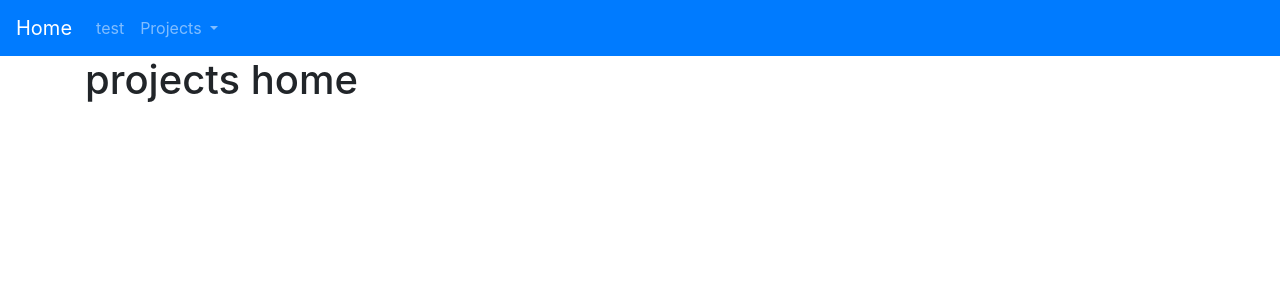
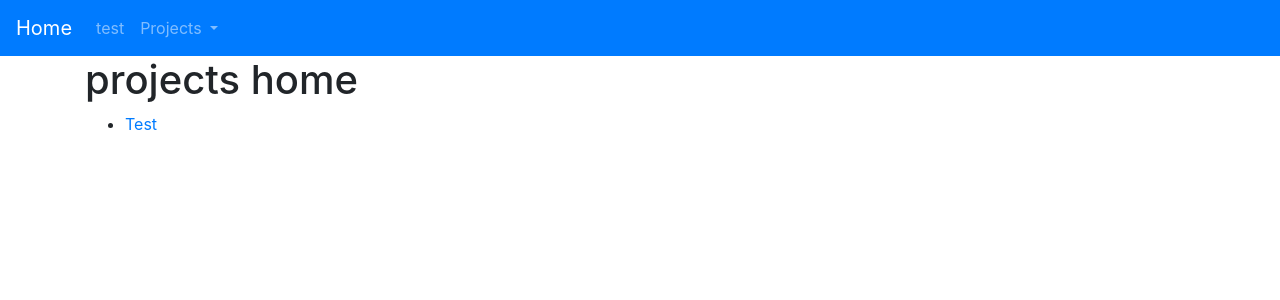
Before and after one commit to ryan-shah/ryan-shah.github.io, a Jekyll site: the page built from projects/index.html, in a window 1280 px wide. Shown: the top 300 px of the page. Built offline with Jekyll 4.4.1, drawn with Linux system fonts in a browser that asks for light colours; nearby versions of some CDN libraries; library files that are not in the unit come from our copies.

Commit message:
changed things to post

```diff
--- a/_layouts/default.html
+++ b/_layouts/default.html
@@ -23,9 +23,9 @@
 				</a>
 				<div class="dropdown-menu" aria-labelledby="navbarDropdown">
 					<a class="dropdown-item" href="/projects/">Projects Home</a>
-					{% for proj in site.posts %}
+					{% for post in site.posts %}
 					<div class="dropdown-divider"></div>
-					<a class="dropdown-item" href="{{ proj.url }}">{{ proj.title }}</a>
+					<a class="dropdown-item" href="{{ post.url }}">{{ post.title }}</a>
 					{% endfor %}
 				</div>
 			</li>
--- a/projects/index.html
+++ b/projects/index.html
@@ -6,7 +6,7 @@ title: projects home
 <h1> {{ page.title }} </h1>
 
 <ul class="projects">
-	{% for proj in site.projects %}
-		<li><a href="{{ proj.url }}">{{ proj.title }}</a></li>
+	{% for post in site.posts %}
+		<li><a href="{{ post.url }}">{{ post.title }}</a></li>
 	{% endfor %}
 </ul>
```
